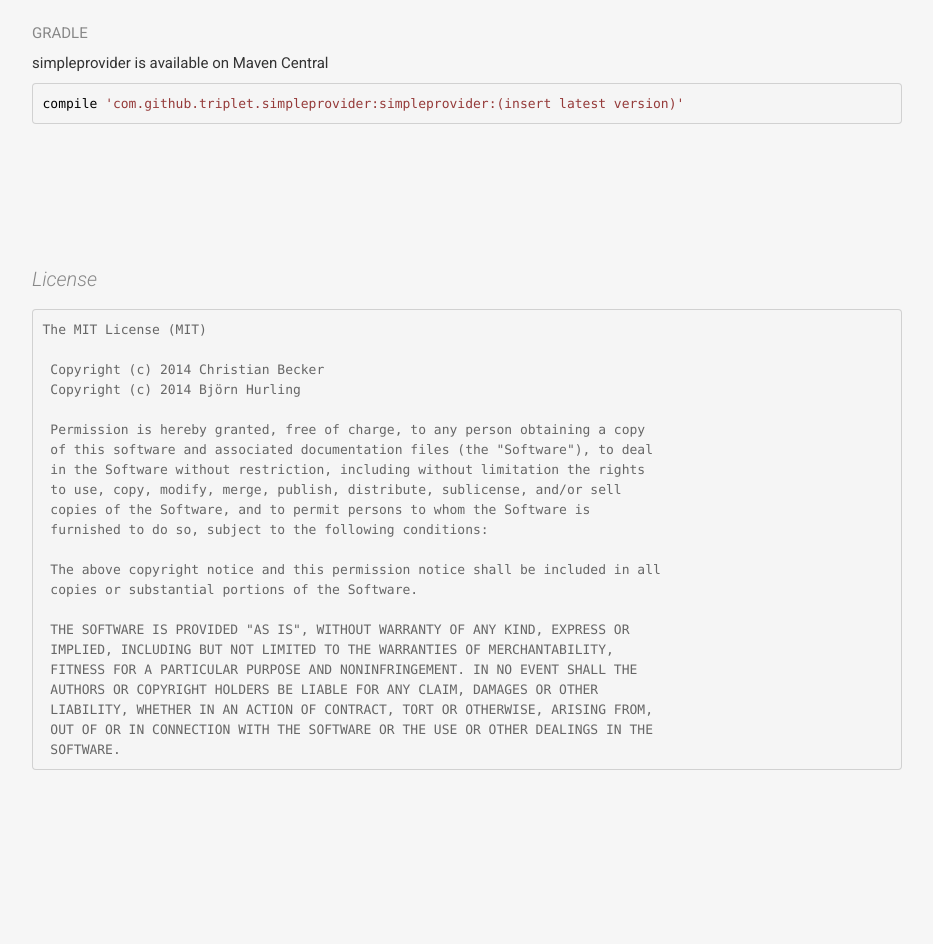
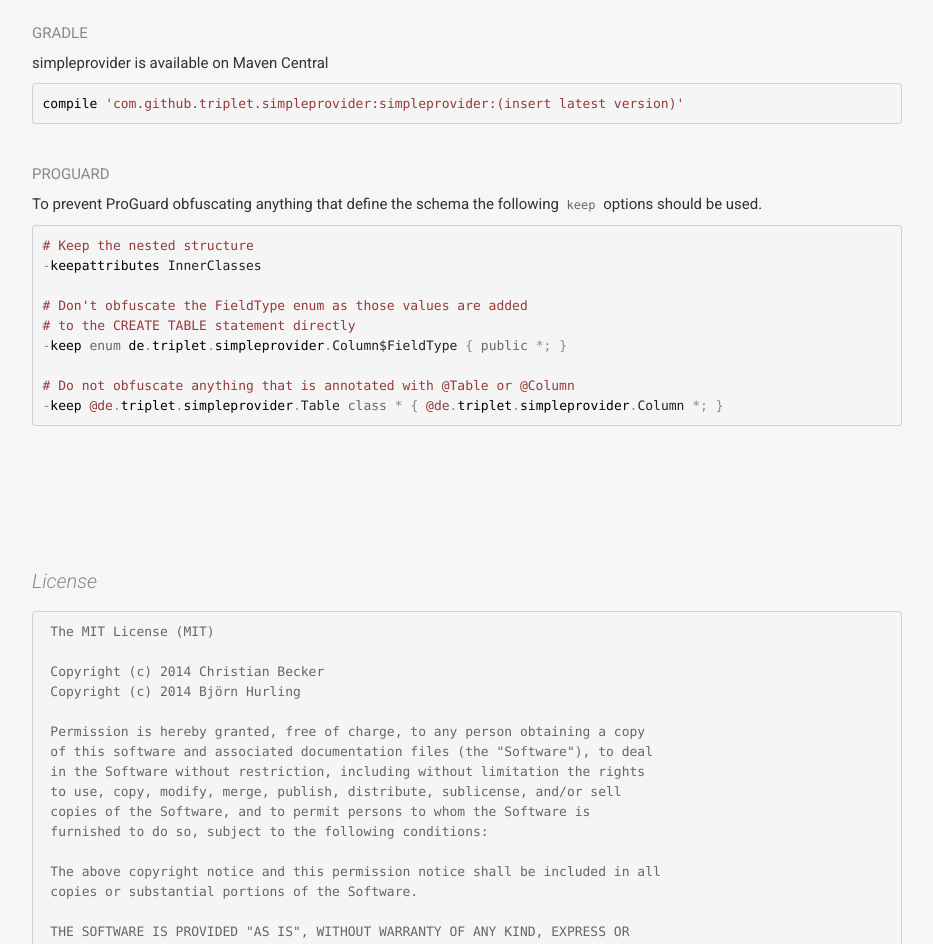
Before and after one commit to Triple-T/simpleprovider, a plain HTML site: page index.html in a window 1280 px wide. Shown: the part 2862-3806 px from the top of the page, without its empty margins (23-956 px from the left). Before the commit the page ends 3692 px from the top, so only its background shows below. Drawn offline with nearby package versions, Linux system fonts and the light colour scheme.

Commit message:
Added ProGuard section

```diff
--- a/index.html
+++ b/index.html
@@ -161,8 +161,23 @@
                 <p>simpleprovider is available on Maven Central</p>
                 <pre class="prettyprint">compile 'com.github.triplet.simpleprovider:simpleprovider:<span class="version str">(insert latest version)</span>'</pre>
 
+                <h4>ProGuard</h4>
+                <p>To prevent ProGuard obfuscating anything that define the schema the following <code>keep</code> options should be used.</p>
+<pre class="prettyprint">
+# Keep the nested structure
+-keepattributes InnerClasses
+
+# Don't obfuscate the FieldType enum as those values are added
+# to the CREATE TABLE statement directly
+-keep enum de.triplet.simpleprovider.Column$FieldType { public *; }
+
+# Do not obfuscate anything that is annotated with @Table or @Column
+-keep @de.triplet.simpleprovider.Table class * { @de.triplet.simpleprovider.Column *; }
+</pre>
+
                 <h3 id="license">License</h3>
-            <pre>The MIT License (MIT)
+<pre>
+ The MIT License (MIT)
 
  Copyright (c) 2014 Christian Becker
  Copyright (c) 2014 Björn Hurling
@@ -183,7 +198,8 @@
  AUTHORS OR COPYRIGHT HOLDERS BE LIABLE FOR ANY CLAIM, DAMAGES OR OTHER
  LIABILITY, WHETHER IN AN ACTION OF CONTRACT, TORT OR OTHERWISE, ARISING FROM,
  OUT OF OR IN CONNECTION WITH THE SOFTWARE OR THE USE OR OTHER DEALINGS IN THE
- SOFTWARE.</pre>
+ SOFTWARE.
+</pre>
             </div>
             <div class="span3">
                 <div class="content-nav" data-spy="affix" data-offset-top="80">
```
